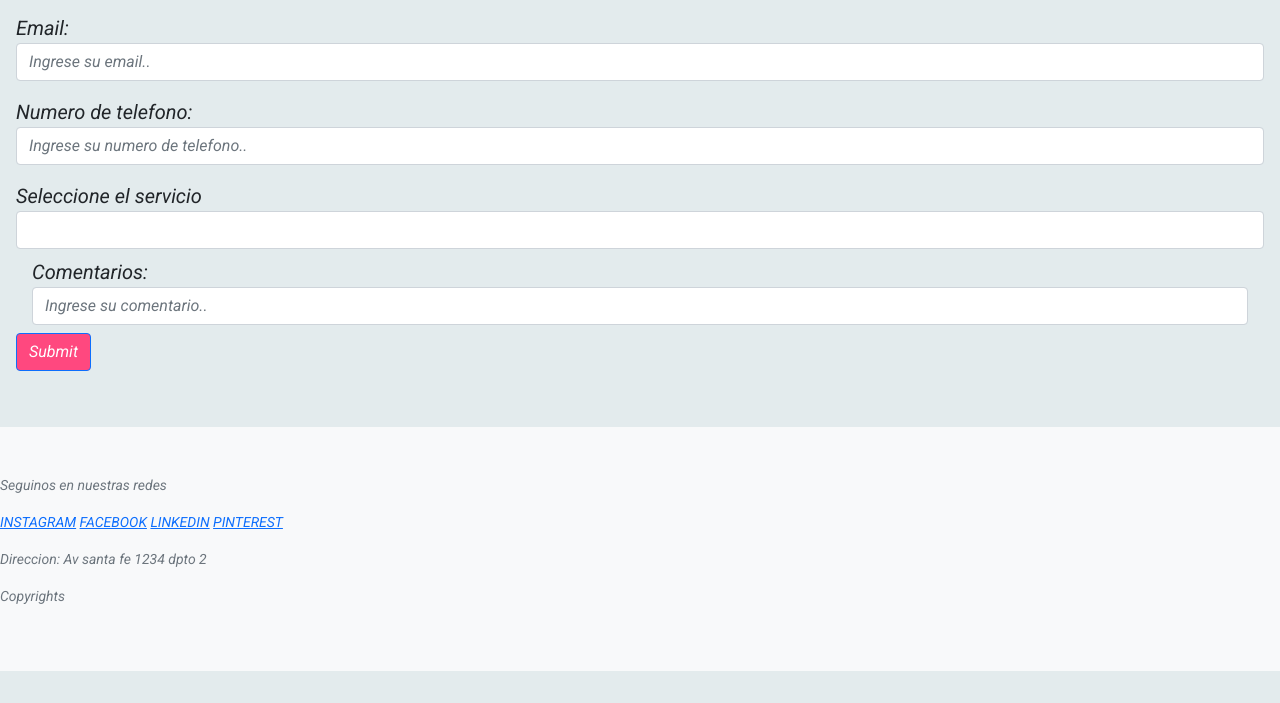
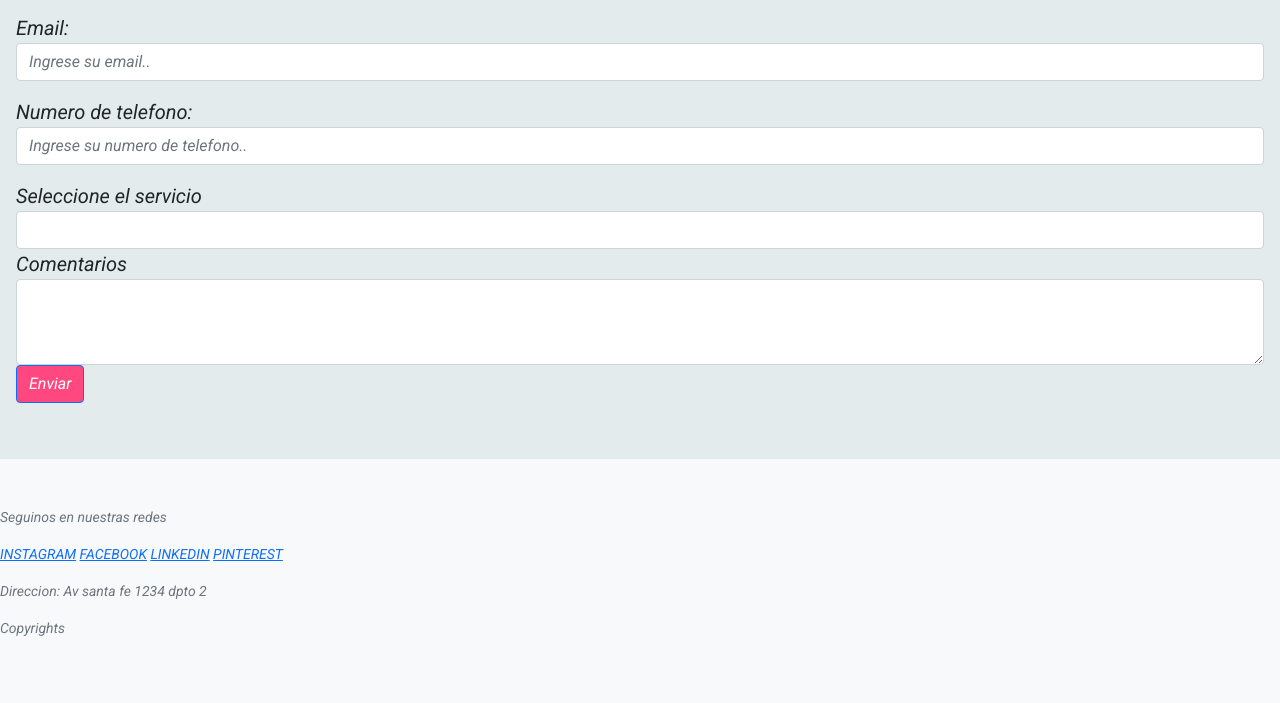
Before and after one commit to Lisset-Guzman/PetCare, a plain HTML site: page pages/turnos.html in a window 1280 px wide. Shown: the part 170-873 px from the top of the page. Before the commit the page ends 841 px from the top, so only its background shows below. Drawn offline with Linux system fonts and the light colour scheme; files whose address does not match are found by name.

Commit message:
Arreglando navbar w/ boostrap

```diff
--- a/pages/turnos.html
+++ b/pages/turnos.html
@@ -25,7 +25,7 @@
 
     <section>
         <header>
-                    <nav class="navbar navbar-expand-lg navbar-light bg-light text-dark text-end">
+                    <nav class="navbar navbar-expand-lg navbar-light bg-light nav justify-content-end">
                         <div class="container-fluid">
                             <a class="navbar-brand navbar-toggler-icon">
                               <img src="../img/logo.jpeg" alt="" width="30" height="24">
@@ -44,25 +44,9 @@
                         </div>
                       </nav>
         </header>
-
     </section>
 
 
-    <!-- <section>
-        <div>
-            <header class="navv">
-                <img class="logo" src="../img/logo.jpeg" alt="logo patita" width="35" height="35">
-                <nav  class="nav_lista">
-                    <ul class="nav_lista" >
-                        <li class="nav_items"><a href="../index.html">Inicio</a></li>
-                        <li class="nav_items"><a href="./aboutUs.html">About us</a></li>
-                        <li class="nav_items"><a href="./services.html">Services</a></li>
-                        <li class="nav_items" ><a href="./review.html">Review</a></li>
-                        <li class="nav_items"><a href="./turnos.html">Turnos</a></li>
-                    </ul>
-                </nav>
-            </header>
-        </div> -->
         <section>
             <form>
                 <div class="form-group form-control-lg">
@@ -88,40 +72,19 @@
                       <option>Guarderia</option>
                       <option>Alojamiento</option>
                     </select>
-                    <div class="form-group form-control-lg">
-                        <label for="Comentarios">Comentarios:</label>
-                        <input type="comentarios" class="form-control" id="Comentarios" placeholder="Ingrese su comentario..">
-                      </div>
+                    <div class="form-group">
+                        <label for="exampleFormControlTextarea1">Comentarios</label>
+                        <textarea class="form-control" rows="3"></textarea>
+                    </div>
 
-                    <button type="submit"  style="background-color: #ff487f;" class="btn btn-primary">Submit</button>
+                    <button type="submit"  style="background-color: #ff487f;" class="btn btn-primary">Enviar</button>
                 </div class="form-group">
 
 
             </form>
         </section>
 
-    <!-- </section>
-    <div>
-        <label for="nombre">Nombre:</label>
-        <input  required type="text" id="nombre" name="nombre" placeholder="Ingrese su nombre..">
-        <label for="numero">Numero de Telefono</label>
-        <input required type="number" id="numero" name="numero" placeholder="Ingrese su numero de telefono..">
-        <label for="email">Email</label>
-        <input required type="text" id="email" name="correo" placeholder="Ingrese su dirrecion de email..">
 
-    </div>
-
-    <div>
-        <label for="paseador">Paseador</label>
-        <input type="checkbox" id="paseador" name="servicio">
-        <label for="guarderia">Guarderia</label>
-        <input type="checkbox" id="guarderia" name="servicio">
-        <label for="alojamiento">Alojamiento</label>
-        <input type="checkbox" id="alojamiento" name="servicio">
-    </div>
-
-    <button>Enviar</button>
-    </form> -->
 
     <footer class="bd-footer py-5 mt-5 bg-light">
         <ul class="list-unstyled small text-muted">
```
Also changed, not shown: css/estilos.css (+6 -1 lines).
